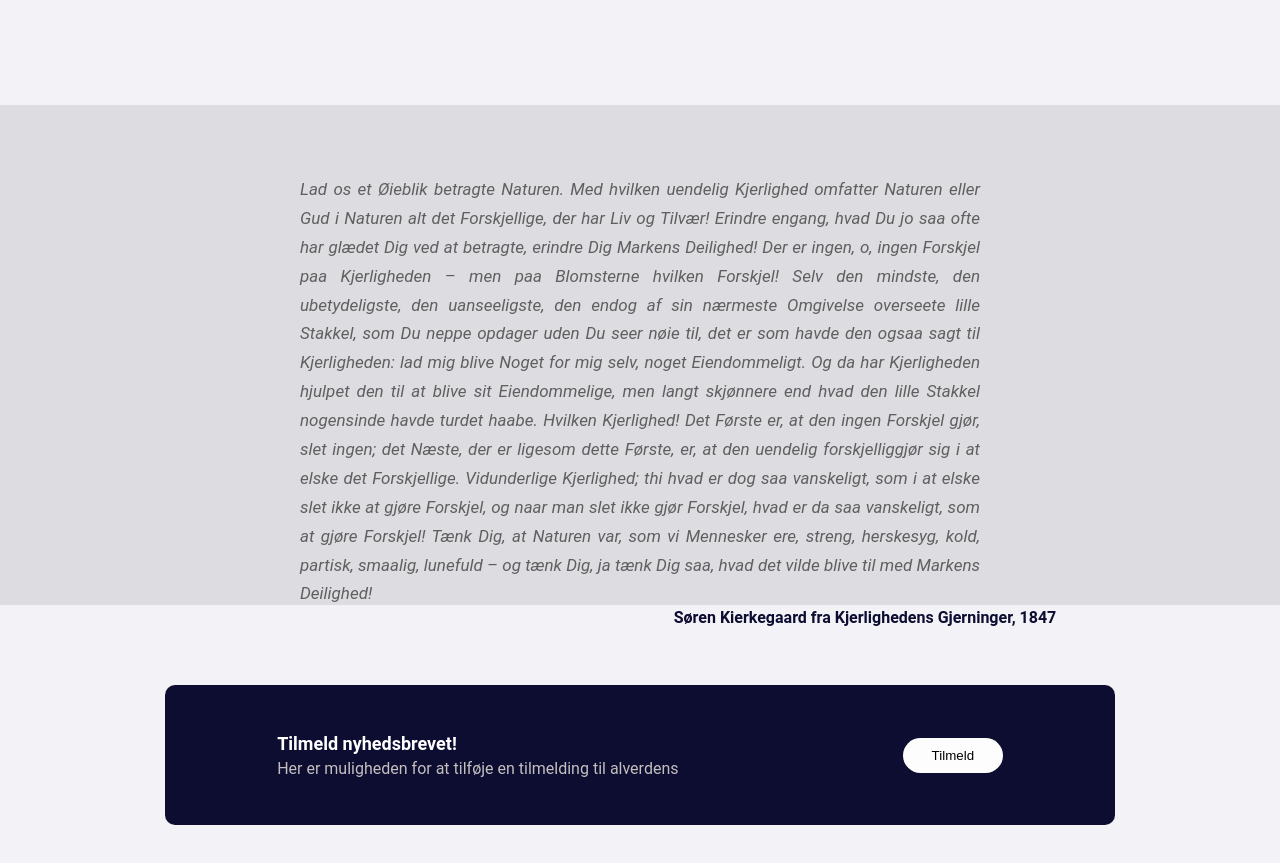
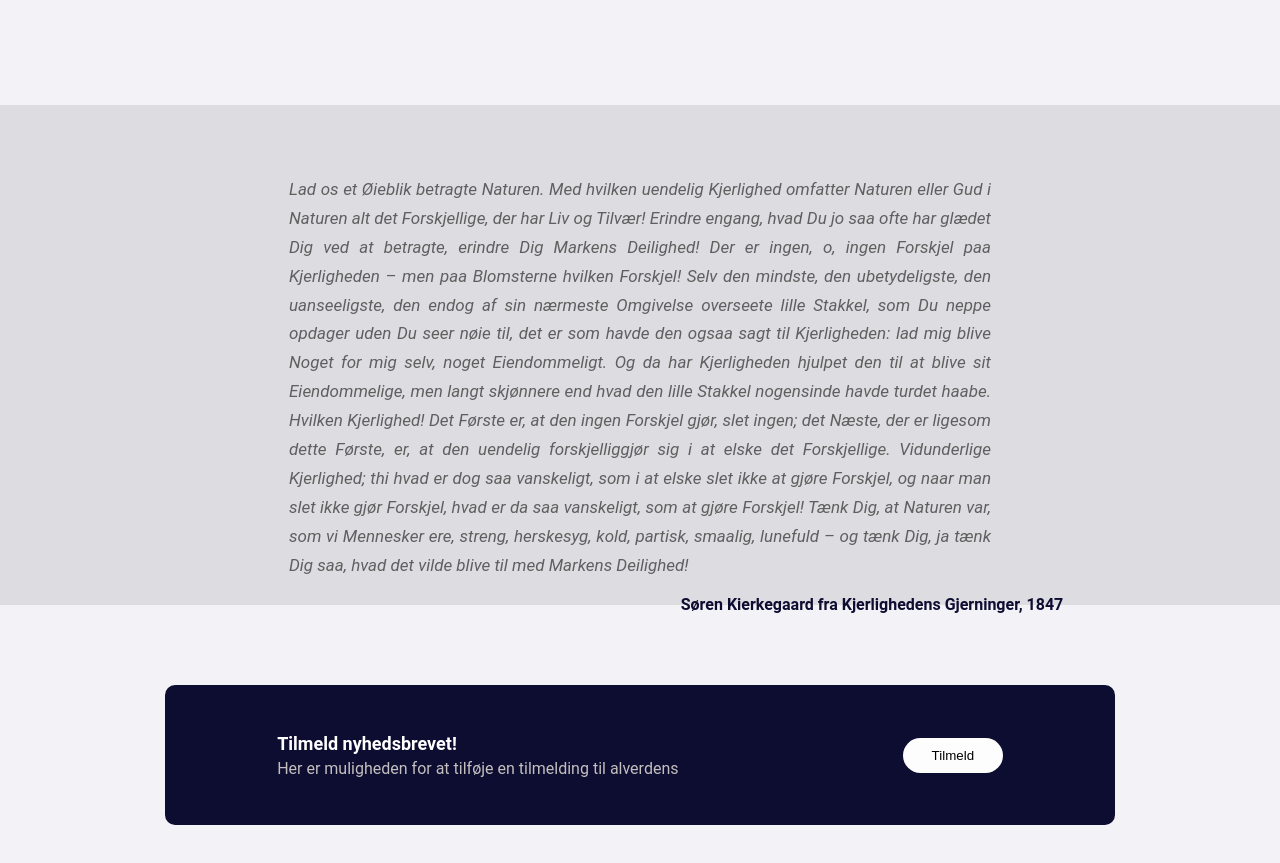
Before and after one commit to Spekulativ/landing-page, a plain HTML site: page index.html in a window 1280 px wide. Shown: the part 895-1758 px from the top of the page. Drawn offline with nearby package versions, Linux system fonts and the light colour scheme; a small style sheet from the web is missing.

Commit message:
Changed quote

```diff
--- a/style.css
+++ b/style.css
@@ -152,13 +152,14 @@ h2 {
     justify-content: center;
     align-items: center;
     flex-direction: column;
+    gap: 1em;
 }
 
 .Kierkegaard {
     font-size: 17px;
     line-height: 1.7;
-    padding-left: 300px;
-    padding-right: 300px;
+    padding-left: 17em;
+    padding-right: 17em;
     font-style: oblique;
     text-align: justify;
 
@@ -166,7 +167,7 @@ h2 {
 
 #Kierkegaardcitering {
     font-weight: 600;
-    padding-left: 450px;
+    padding-left: 29em;
     color: rgb(13, 13, 50);
 }
 
```
